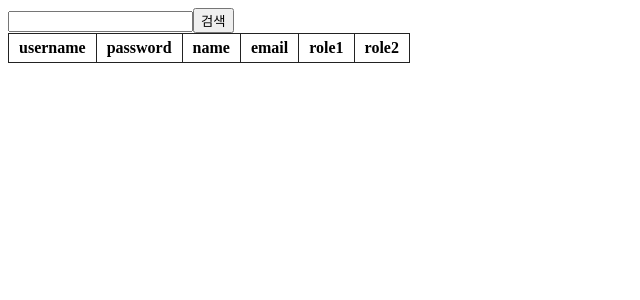
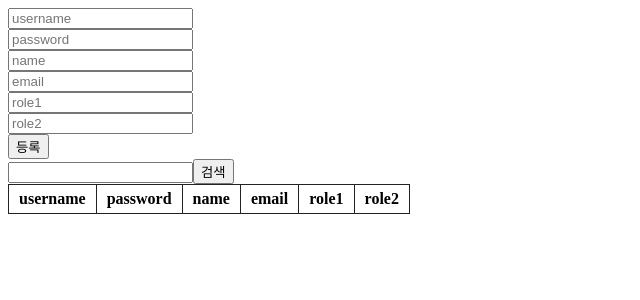
Before and after one commit to code1218/korit_9_gov_react, a React (Vite) app: page / in a window 1280 px wide. Shown: the top 300 px of the page, without its empty margins (0-640 px from the left). Built offline with nearby package versions, Linux system fonts and the light colour scheme.

Commit message:
keydown net

```diff
--- /dev/null
+++ b/src/ch04/Axios03.jsx
@@ -0,0 +1,121 @@
+import axios from "axios";
+import { useRef, useState } from "react";
+
+function Axios03() {
+    const registerInputRef = {
+        username: useRef(),
+        password: useRef(),
+        name: useRef(),
+        email: useRef(),
+        role1: useRef(),
+        role2: useRef(),
+    }
+    const [ registerInputValue, setRegisterInputValue ] = useState({
+        username: "",
+        password: "",
+        name: "",
+        email: "",
+        role1: "",
+        role2: "",
+    });
+
+    const [ inputValue, setInputValue ] = useState({
+        username: "",
+    });
+
+    const [ users, setUsers ] = useState([]);
+
+    const getUsersApi = async () => {
+        const response = await axios.get("http://192.168.2.101:8080/users", {
+            params: {
+                aaa: inputValue.username,
+                bbb: "test",
+            }
+        })
+        setUsers(response.data);
+    }
+
+    const handleRegisterInputOnChange = (e) => {
+        const { name, value } = e.target;
+        setRegisterInputValue({
+            ...registerInputValue,
+            [name]: value,
+        });
+    }
+
+    const handleRegisterInputNextFocusOnKeyDown = (e, nextRef) => {
+        if (e.key === 'Enter') {
+            nextRef.current.focus();
+        }
+    }
+
+    const handleRegisterInputSubmitOnKeyDown = (e) => {
+        if (e.key === 'Enter') {
+            console.log(registerInputValue);
+            axios.post("http://192.168.2.101:8080/users", registerInputValue);
+        }
+    }
+
+    const handleInputOnChange = (e) => {
+        const { name, value } = e.target;
+        setInputValue({
+            ...inputValue,
+            [name]: value,
+        });
+    }
+
+    const handleInputOnKeyDown = (e) => {
+        console.log(e)
+        if (e.key === 'Enter') {
+            getUsersApi();
+        }
+    }
+
+    const handleSearchOnClick = () => {
+        getUsersApi();
+    }
+
+    return <>
+        <div>
+            <div><input type="text" ref={registerInputRef.username} placeholder="username" name="username" value={registerInputValue.username} onChange={handleRegisterInputOnChange} onKeyDown={(e) => handleRegisterInputNextFocusOnKeyDown(e, registerInputRef.password)} /></div>
+            <div><input type="text" ref={registerInputRef.password} placeholder="password" name="password" value={registerInputValue.password} onChange={handleRegisterInputOnChange} onKeyDown={(e) => handleRegisterInputNextFocusOnKeyDown(e, registerInputRef.name)} /></div>
+            <div><input type="text" ref={registerInputRef.name}  placeholder="name" name="name" value={registerInputValue.name} onChange={handleRegisterInputOnChange} onKeyDown={(e) => handleRegisterInputNextFocusOnKeyDown(e, registerInputRef.email)} /></div>
+            <div><input type="text" ref={registerInputRef.email} placeholder="email" name="email" value={registerInputValue.email} onChange={handleRegisterInputOnChange} onKeyDown={(e) => handleRegisterInputNextFocusOnKeyDown(e, registerInputRef.role1)} /></div>
+            <div><input type="text" ref={registerInputRef.role1}  placeholder="role1" name="role1" value={registerInputValue.role1} onChange={handleRegisterInputOnChange} onKeyDown={(e) => handleRegisterInputNextFocusOnKeyDown(e, registerInputRef.role2)} /></div>
+            <div><input type="text" ref={registerInputRef.role2}  placeholder="role2" name="role2" value={registerInputValue.role2} onChange={handleRegisterInputOnChange} onKeyDown={(e) => handleRegisterInputSubmitOnKeyDown(e)}/></div>
+            <button>등록</button>
+        </div>
+        <input type="text"
+            name="username"
+            value={inputValue.username}
+            onChange={handleInputOnChange}
+            onKeyDown={handleInputOnKeyDown} />
+        <button onClick={handleSearchOnClick}>검색</button>
+        <table>
+            <thead>
+                <tr>
+                    <th>username</th>
+                    <th>password</th>
+                    <th>name</th>
+                    <th>email</th>
+                    <th>role1</th>
+                    <th>role2</th>
+                </tr>
+            </thead>
+            <tbody>
+                {
+                    users.map(u => <tr>
+                        <td>{u.username}</td>
+                        <td>{u.password}</td>
+                        <td>{u.name}</td>
+                        <td>{u.email}</td>
+                        <td>{u.roles[0]}</td>
+                        <td>{u.roles[1]}</td>
+                    </tr>)
+                }
+            </tbody>
+        </table>
+    </>
+}
+
+export default Axios03;
--- a/src/main.jsx
+++ b/src/main.jsx
@@ -13,6 +13,7 @@
 import Axios01 from './ch04/Axios01';
 import Promise01 from './ch04/Promise01';
 import Axios02 from './ch04/Axios02';
+import Axios03 from './ch04/Axios03';
 
 const appObj = {
     ch01: <App01 />,
@@ -28,7 +29,8 @@
     useEffect04: <UseEffect04 />,
     axios01: <Axios01 />,
     axios02: <Axios02 />,
+    axios03: <Axios03 />,
     promise01: <Promise01 />,
 }
 
-createRoot(document.getElementById('root')).render(appObj.axios02);
+createRoot(document.getElementById('root')).render(appObj.axios03);
```
